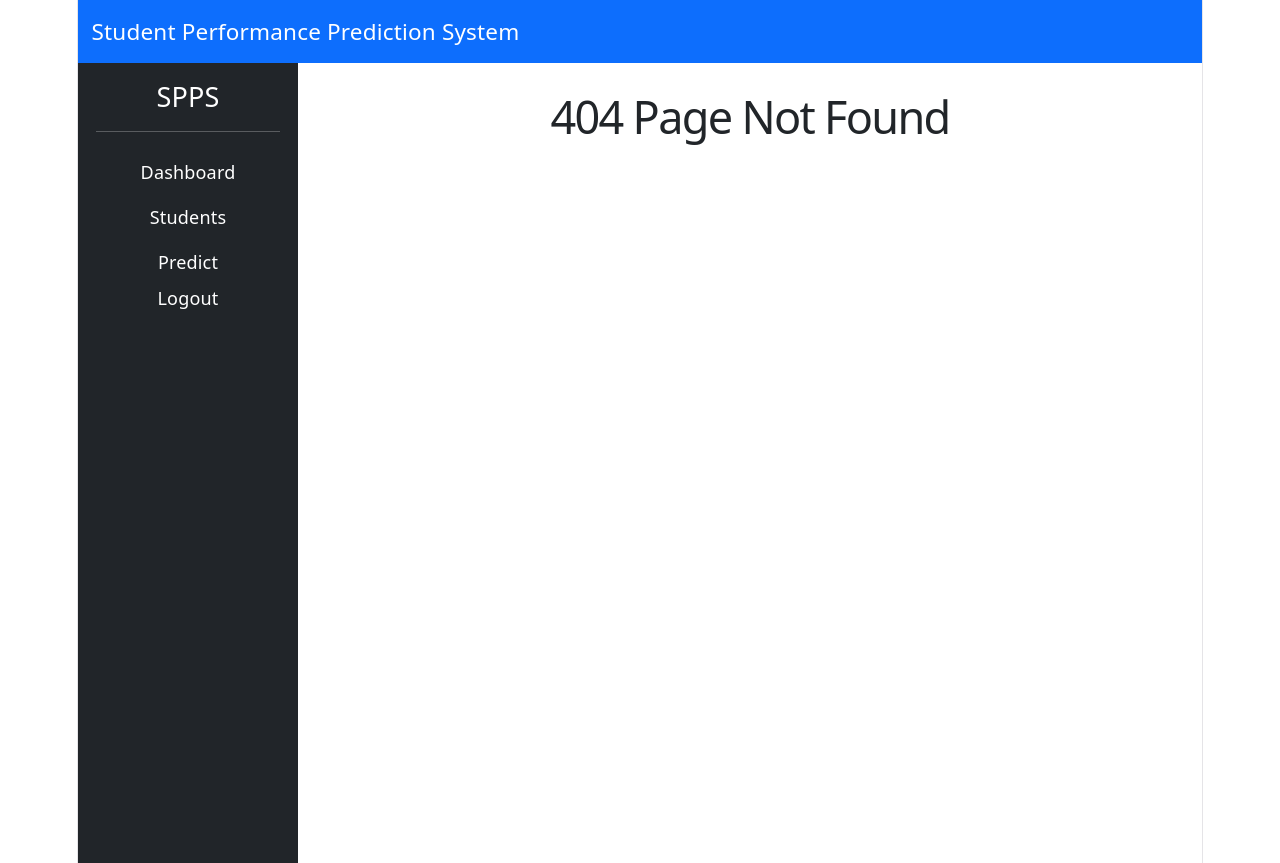
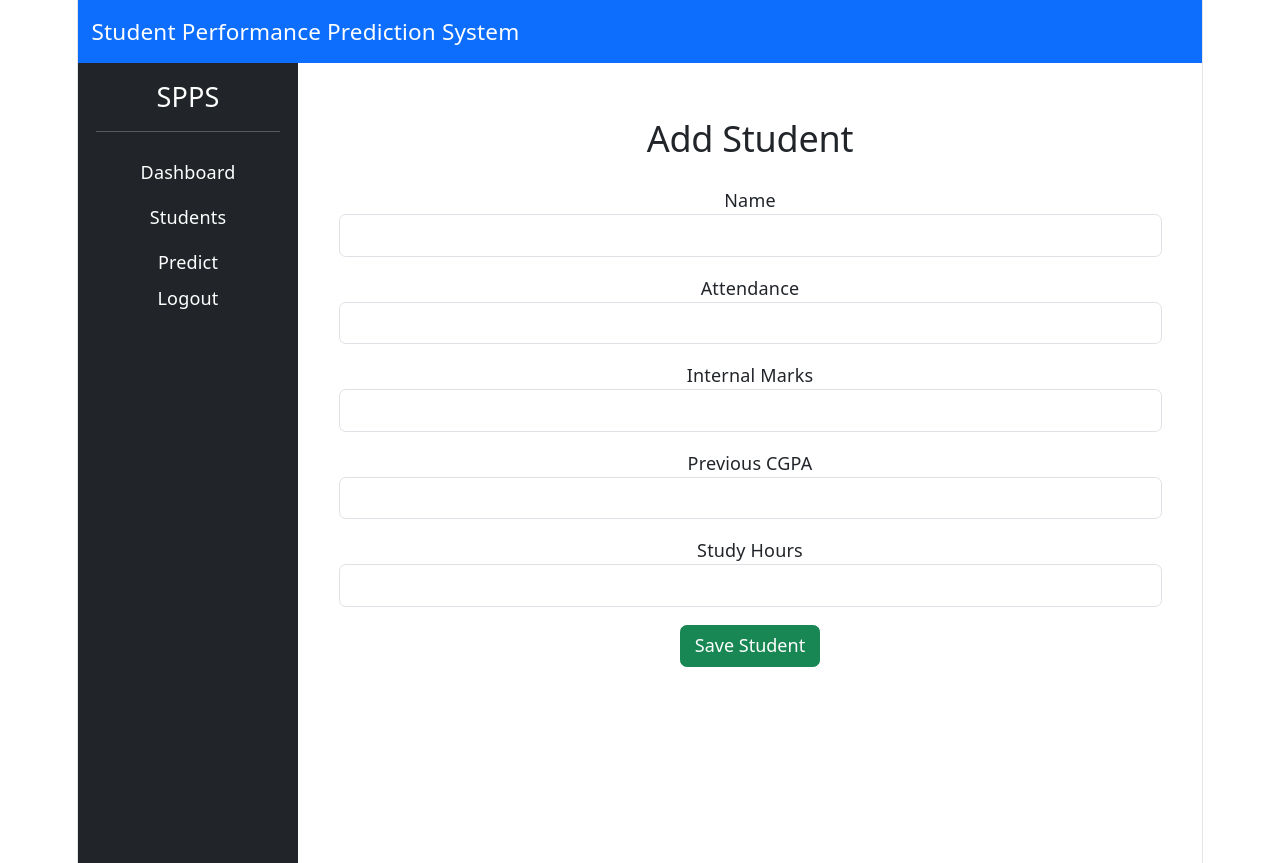
Before and after one commit to raundalom07/Student-Performance-System, a React app in the folder frontend/: page /add-student in a window 1280 px wide. Before the commit this address had no page. Built offline with nearby package versions, Linux system fonts and the light colour scheme; sample sign-in values are in the browser's storage; the HTML template or start-up script is replaced by a standard one.

Commit message:
Frontend Day 9 completed - Add Student form and POST API integration

```diff
--- a/frontend/src/App.jsx
+++ b/frontend/src/App.jsx
@@ -9,6 +9,8 @@ import Students from "./pages/Students";
 import Predict from "./pages/Predict";
 import NotFound from "./pages/NotFound";
 import ProtectedRoute from "./components/ProtectedRoute";
+import AddStudent from "./pages/AddStudent";
+
 
 function Layout() {
   const location = useLocation();
@@ -54,6 +56,15 @@ function Layout() {
             />
 
             <Route
+              path="/add-student"
+              element={
+                <ProtectedRoute>
+                  <AddStudent />
+                </ProtectedRoute>
+              }
+            />
+
+            <Route
               path="/predict"
               element={
                 <ProtectedRoute>
--- /dev/null
+++ b/frontend/src/pages/AddStudent.jsx
@@ -0,0 +1,128 @@
+import { useState } from "react";
+import { useNavigate } from "react-router-dom";
+import API from "../services/api";
+
+function AddStudent() {
+
+  const navigate = useNavigate();
+
+  const [student, setStudent] = useState({
+    name: "",
+    attendance: "",
+    internalMarks: "",
+    previousCgpa: "",
+    studyHours: ""
+  });
+
+  const handleChange = (e) => {
+    setStudent({
+      ...student,
+      [e.target.name]: e.target.value
+    });
+  };
+
+  const handleSubmit = async (e) => {
+
+    e.preventDefault();
+
+    try {
+
+      const token = localStorage.getItem("token");
+
+      await API.post(
+        "/api/v1/students",
+        student,
+        {
+          headers: {
+            Authorization: `Bearer ${token}`
+          }
+        }
+      );
+
+      alert("Student Added Successfully");
+
+      navigate("/students");
+
+    } catch (error) {
+      console.error(error);
+      alert("Failed to add student");
+    }
+  };
+
+  return (
+    <div className="container mt-4">
+
+      <h2 className="mb-4">Add Student</h2>
+
+      <form onSubmit={handleSubmit}>
+
+        <div className="mb-3">
+          <label>Name</label>
+          <input
+            type="text"
+            name="name"
+            className="form-control"
+            onChange={handleChange}
+            required
+          />
+        </div>
+
+        <div className="mb-3">
+          <label>Attendance</label>
+          <input
+            type="number"
+            name="attendance"
+            className="form-control"
+            onChange={handleChange}
+            required
+          />
+        </div>
+
+        <div className="mb-3">
+          <label>Internal Marks</label>
+          <input
+            type="number"
+            name="internalMarks"
+            className="form-control"
+            onChange={handleChange}
+            required
+          />
+        </div>
+
+        <div className="mb-3">
+          <label>Previous CGPA</label>
+          <input
+            type="number"
+            step="0.1"
+            name="previousCgpa"
+            className="form-control"
+            onChange={handleChange}
+            required
+          />
+        </div>
+
+        <div className="mb-3">
+          <label>Study Hours</label>
+          <input
+            type="number"
+            name="studyHours"
+            className="form-control"
+            onChange={handleChange}
+            required
+          />
+        </div>
+
+        <button
+          type="submit"
+          className="btn btn-success"
+        >
+          Save Student
+        </button>
+
+      </form>
+
+    </div>
+  );
+}
+
+export default AddStudent;
--- a/frontend/src/pages/Students.jsx
+++ b/frontend/src/pages/Students.jsx
@@ -1,8 +1,11 @@
 import { useEffect, useState } from "react";
 import { getStudents } from "../services/studentService";
+import { useNavigate } from "react-router-dom";
 
-function Students() {
+function Students()
+{
 
+  const navigate = useNavigate();
   const [students, setStudents] = useState([]);
   const [loading, setLoading] = useState(true);
 
@@ -40,7 +43,10 @@ function Students() {
       <div className="d-flex justify-content-between mb-3">
         <h2>Students List</h2>
 
-      <button className="btn btn-primary">
+        <button
+          className="btn btn-primary"
+          onClick={() => navigate("/add-student")}
+        >
           Add Student
         </button>
       </div>
```
Lines whose indentation alone changed are shown as unchanged.
